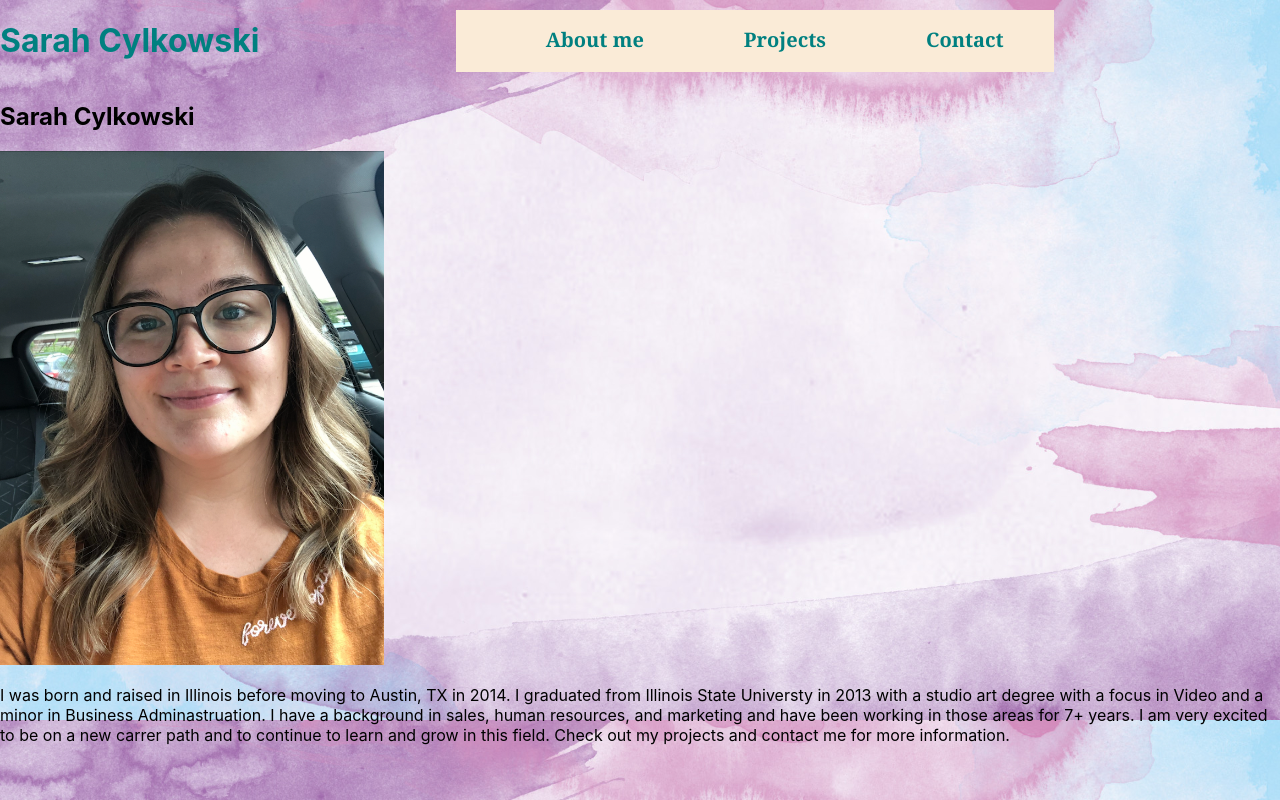
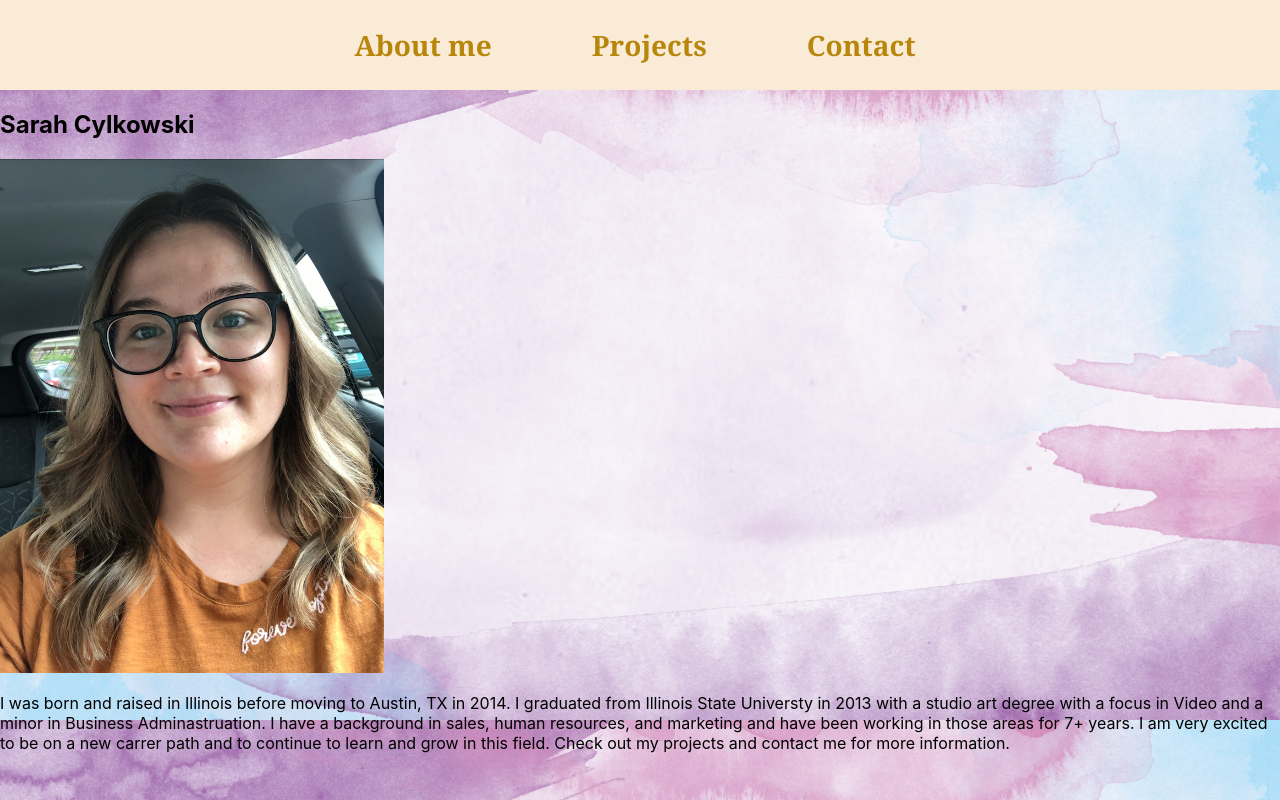
Before and after one commit to sacylkowski/react-portfolio, a React (Create React App) app: page / in a window 1280 px wide. Built offline with nearby package versions, Linux system fonts and the light colour scheme.

Commit message:
added styling to nav

```diff
--- a/src/App.css
+++ b/src/App.css
@@ -5,21 +5,21 @@ body {
 }
 
 header {
-    background-color: var(--lavender);
+    background-color: antiquewhite;
     display: flex;
     flex-wrap: wrap;
     top: 0;
-    padding: 0 30px 0 0;
+    padding: 0 50px 0 0;
 }
 
-header a {
+/* header a {
     text-decoration: none;
-    color: teal;
-}
+    color: darkgoldenrod;
+    padding-left: 50px;
+} */
 
 header nav {
     margin: 10px auto;
-    background-color: antiquewhite;
 }
 
 header nav ul {
@@ -32,8 +32,8 @@ header nav ul {
 
 header nav ul li a {
     font-weight: bold;
-    font-size: 20px;
-    color: teal;
+    font-size: 28px;
+    color: darkgoldenrod;
     font-family: Cambria, Cochin, Georgia, Times, 'Times New Roman', serif;
     text-decoration: none;
     padding: 0px 50px 0 50px;
--- a/src/components/Nav/index.js
+++ b/src/components/Nav/index.js
@@ -4,9 +4,6 @@ import React from "react";
 function Nav() {
     return (
         <header>
-            <a href="/">
-            <h1>Sarah Cylkowski</h1>
-            </a>
             <nav>
             <ul>
                 <li>
```
